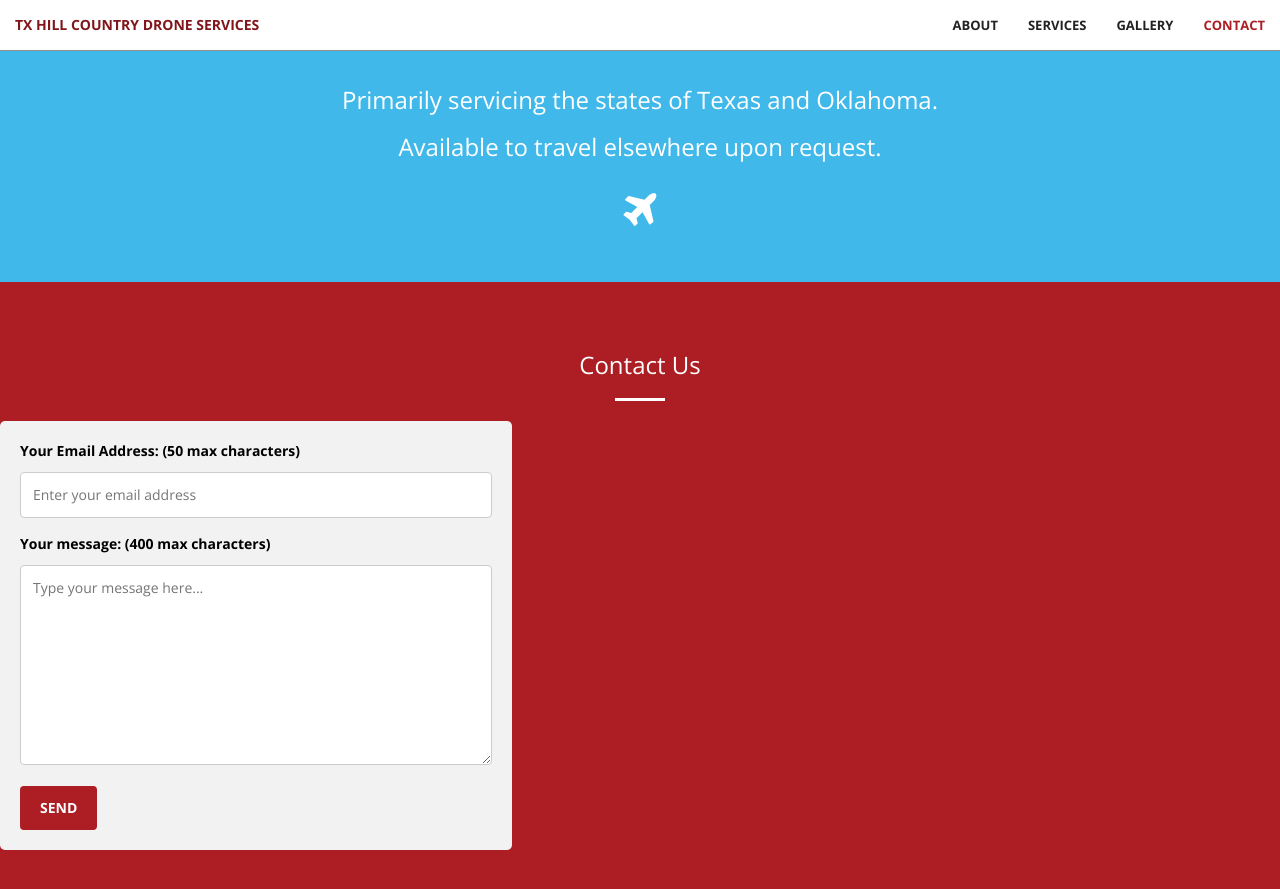
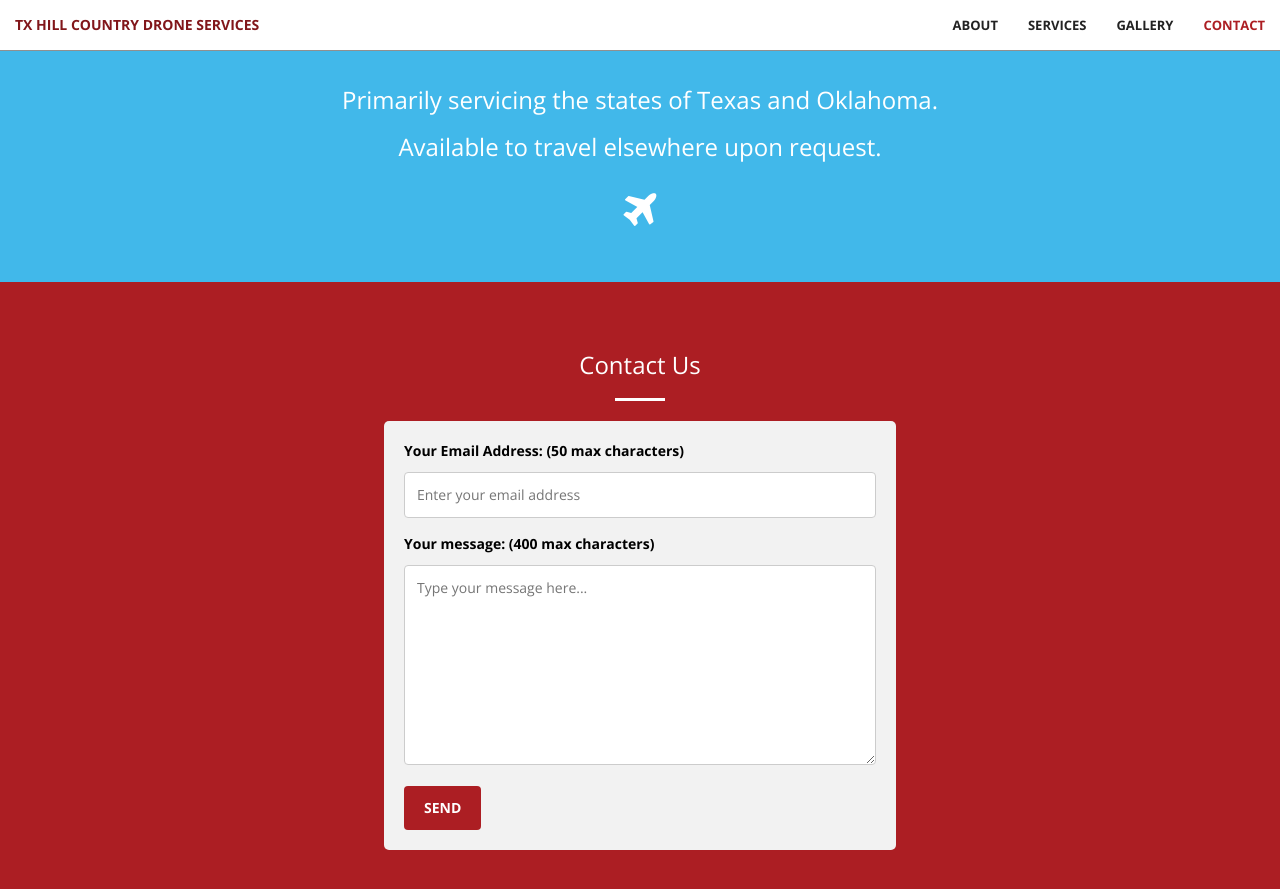
Before and after one commit to thcdroneservices/thcdroneservices.github.io, a Jekyll site: the page built from index.html, in a window 1280 px wide and 900 px high, scrolled down 4151 px. Shown: the top 889 px of the window. Built offline with Jekyll 4.4.1, drawn with Linux system fonts in a browser that asks for light colours.

Commit message:
update CF

```diff
--- a/_includes/contact-form.html
+++ b/_includes/contact-form.html
@@ -2,7 +2,7 @@
      <div class="contact-form" content="width=device-width, initial-scale=1">
         <h3>Contact Us</h3>
         <hr class="light">
-        <div class="contact-form-form">
+        <div class="contact-form-form" style="display:block;margin:auto;">
             <form action="https://formspree.io/f/xvgpgyee" method="POST">
 
                 <label for="youremail">Your Email Address: (50 max characters)</label>
```
